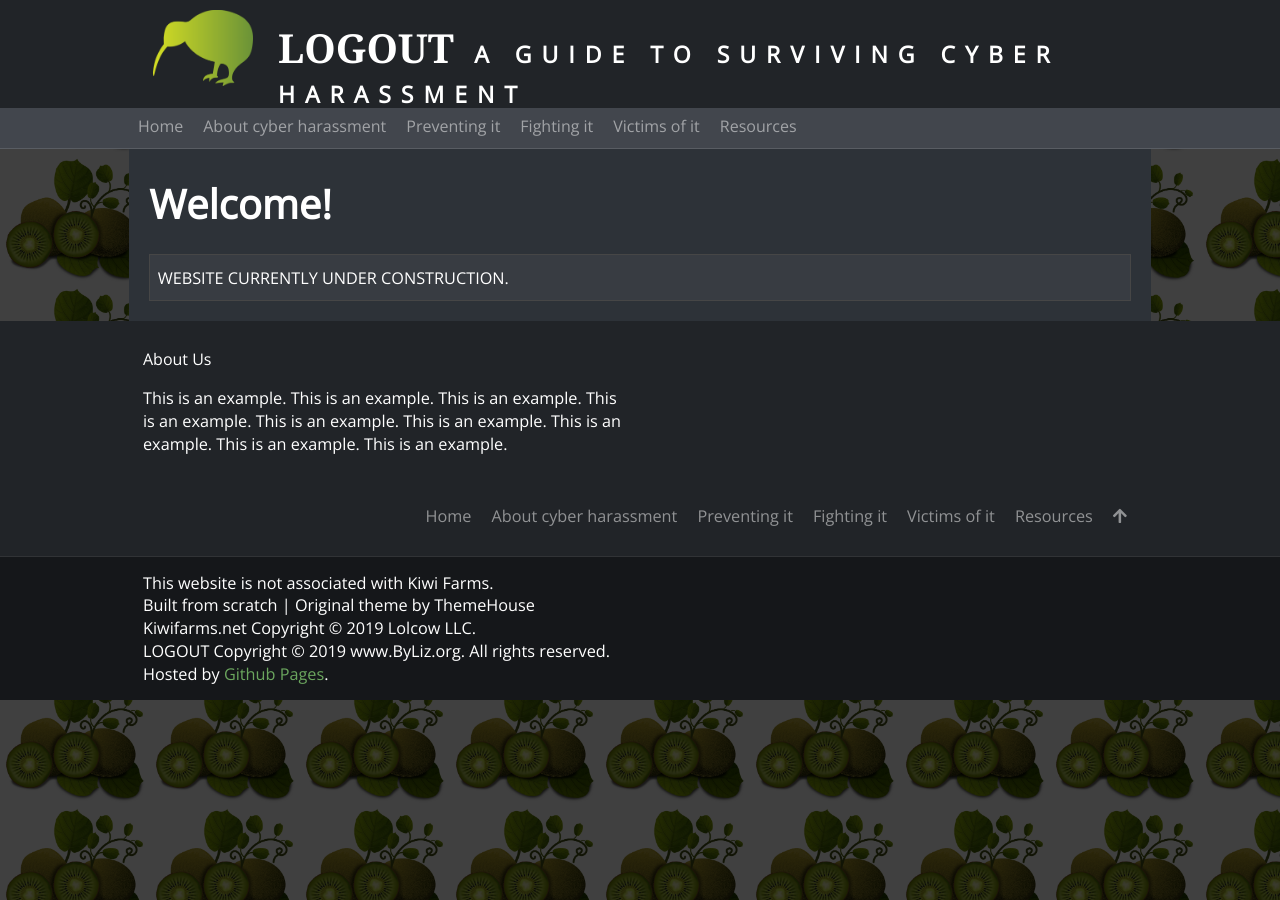
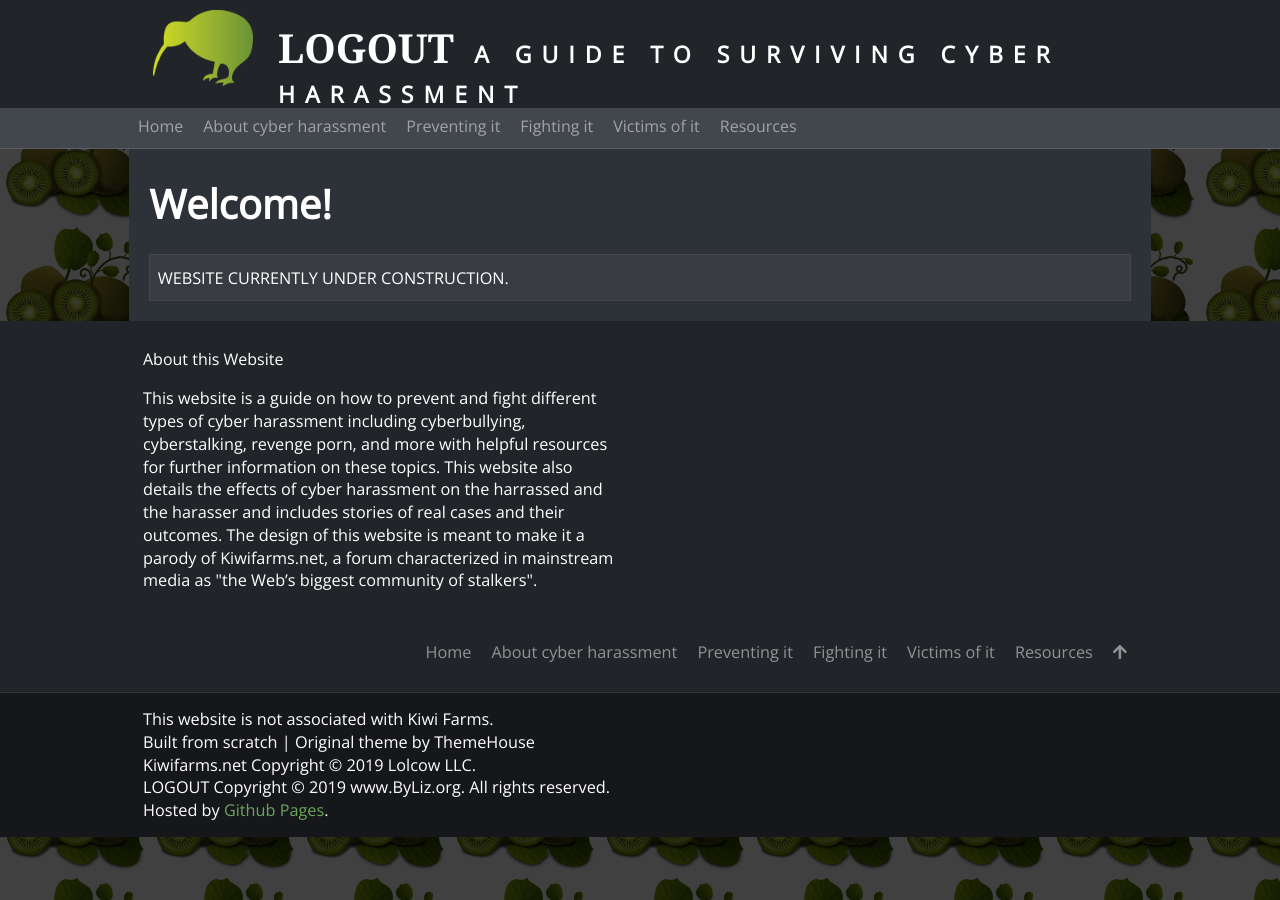
Before and after one commit to byliz/help, a Jekyll site: the page built from index.html, in a window 1280 px wide. Built offline with Jekyll 4.4.1, drawn with Linux system fonts in a browser that asks for light colours; nearby versions of some CDN libraries; some web fonts are replaced.

Commit message:
Updated about widget

```diff
--- a/_includes/widget_about.html
+++ b/_includes/widget_about.html
@@ -1,6 +1,6 @@
 <div class="widget">
-    <div class="widget-title"><h3>About Us</h3></div>
+    <div class="widget-title"><h3>About this Website</h3></div>
         <div class="widget-body">
-        	<p>This is an example. This is an example. This is an example. This is an example. This is an example. This is an example. This is an example. This is an example. This is an example.</p>
+        	<p>This website is a guide on how to prevent and fight different types of cyber harassment including cyberbullying, cyberstalking, revenge porn, and more with helpful resources for further information on these topics. This website also details the effects of cyber harassment on the harrassed and the harasser and includes stories of real cases and their outcomes. The design of this website is meant to make it a parody of <a href="https://kiwifarms.net" target="_blank">Kiwifarms.net</a>, a forum characterized in mainstream media as "the Web’s biggest community of stalkers".</p>
         </div>
 </div>
```
